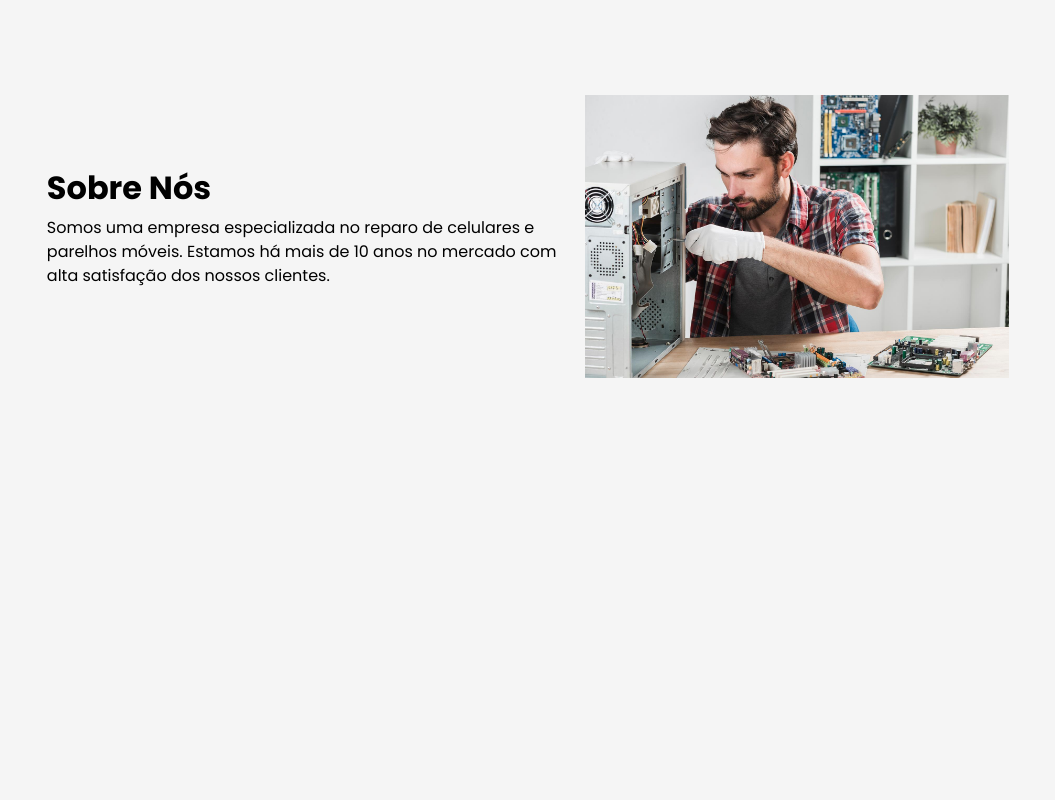
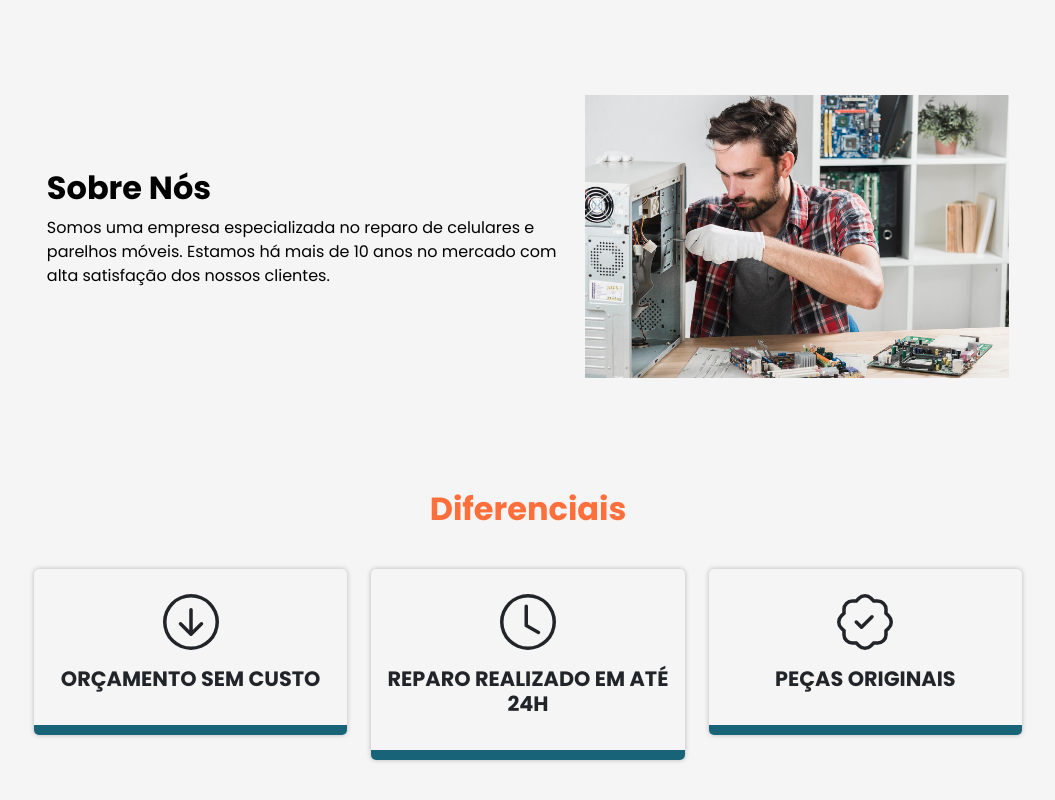
Before and after one commit to DanielArrivabene/repara, a React (Vite) app in the folder repara/: page / in a window 1280 px wide. Shown: the part 1858-2658 px from the top of the page, without its empty margins (112-1167 px from the left). Before the commit the page ends 2268 px from the top, so only its background shows below. Built offline with nearby package versions, Linux system fonts and the light colour scheme.

Commit message:
diferenciais pronto

```diff
--- a/repara/src/App.jsx
+++ b/repara/src/App.jsx
@@ -4,6 +4,7 @@ import Navbar from './components/header/Navbar'
 import Carousel from './components/carousel/Carousel'
 import Services from './components/services/Services'
 import About from './components/about/About'
+import Differentials from './components/differentials/Differentials'
 
 function App() {
 
@@ -16,6 +17,7 @@ function App() {
       <main>
         <Services />
         <About />
+        <Differentials />
       </main>
     </>
   )
--- /dev/null
+++ b/repara/src/components/differentials/Differentials.jsx
@@ -0,0 +1,14 @@
+import '../../styles/components/Differentials.scss'
+
+import DifferentialsCard from './DifferentialsCard'
+
+function Differentials() {
+  return (
+    <section id="differentials" className="container">
+        <h2 className="text_secondary text-center mb-3">Diferenciais</h2>
+        <DifferentialsCard />
+    </section>
+  )
+}
+
+export default Differentials
--- /dev/null
+++ b/repara/src/components/differentials/DifferentialsCard.jsx
@@ -0,0 +1,27 @@
+import { BsClock, BsPatchCheck, BsArrowDownCircle } from "react-icons/bs";
+
+import '../../styles/components/Differentials.scss'
+
+function DifferentialsCard() {
+
+    const differentials = [
+        {name: 'Orçamento sem custo', icon: <BsArrowDownCircle />},
+        {name: 'Reparo realizado em até 24h', icon: <BsClock />},
+        {name: 'Peças originais', icon: <BsPatchCheck />},
+    ]
+
+  return (
+    <article className="row">
+        {differentials.map((item, index) => (
+            <div key={index} className="col-md-4">
+                <div className="box">
+                    {item.icon}
+                    <h3>{item.name.toUpperCase()}</h3>
+                </div>
+            </div>
+        ))}
+    </article>
+  )
+}
+
+export default DifferentialsCard
--- /dev/null
+++ b/repara/src/styles/components/Differentials.scss
@@ -0,0 +1,39 @@
+@import '../variables.scss';
+@import '../mixins.scss';
+
+#differentials {
+    margin: 5em auto;
+
+    h2 {
+        font-weight: bolder;
+    }
+
+    article {
+        justify-content: space-evenly;
+        padding: 0 4em;
+
+            .box {
+                margin-top: 25px;
+                text-align: center;
+                padding: 25px 15px;
+                box-shadow: 0 0 5px 0 rgba(0, 0, 0, 0.25);
+                border-radius: $border-radious;
+                border-bottom: 10px solid $main-color;
+                transition: all .3s;
+
+                &:hover {
+                    border-bottom-color: $secondary-color;
+                }
+
+                svg {
+                    font-size: 3.5em;
+                    margin-bottom: .3em;
+                }
+
+                h3 {
+                    font-size: 1.3em;
+                    font-weight: bold;
+                }
+            }
+    }
+}
```
